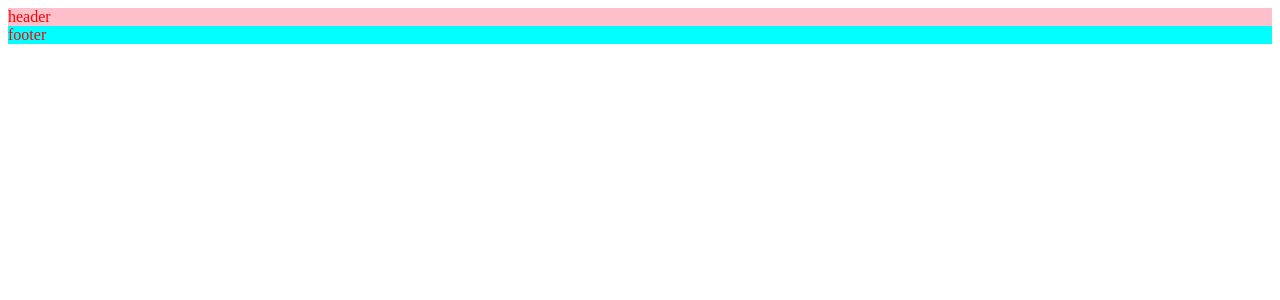
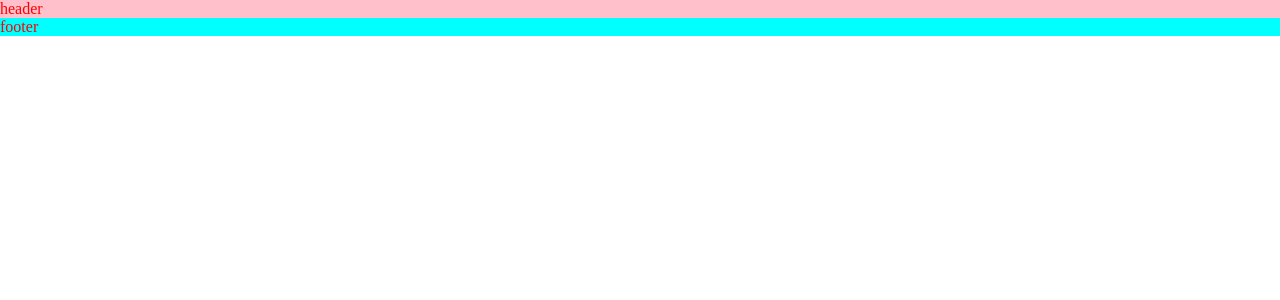
Before and after one commit to fsz0826/mangosteen, a Vue app: page /#/welcome in a window 1280 px wide. Shown: the top 300 px of the page. Built offline with nearby package versions, Linux system fonts and the light colour scheme.

Commit message:
reset css

```diff
--- a/src/App.vue
+++ b/src/App.vue
@@ -2,4 +2,10 @@
 <template>
   <router-view />
 </template>
-<style></style>
+<style>
+@import "./assets/stylesheets/reset.scss";
+body {
+  font-size: 16px;
+  color: #333;
+}
+</style>
--- /dev/null
+++ b/src/assets/stylesheets/reset.scss
@@ -0,0 +1,9 @@
+* {
+  box-sizing: border-box;
+  margin: 0;
+  padding: 0;
+}
+*::after,
+*::before {
+  box-sizing: border-box;
+}
--- a/src/views/Welcome.vue
+++ b/src/views/Welcome.vue
@@ -14,15 +14,14 @@
   flex-direction: column;
   > header {
     background: pink;
-    &:hover {
-      background: darkgoldenrod;
-    }
+    flex-shrink: 0;
   }
   > main {
     background: blue;
   }
   > footer {
     background: aqua;
+    flex-shrink: 0;
   }
 }
 </style>
```
Also changed, not shown: src/assets/stylesheets/vars.scss (added).
